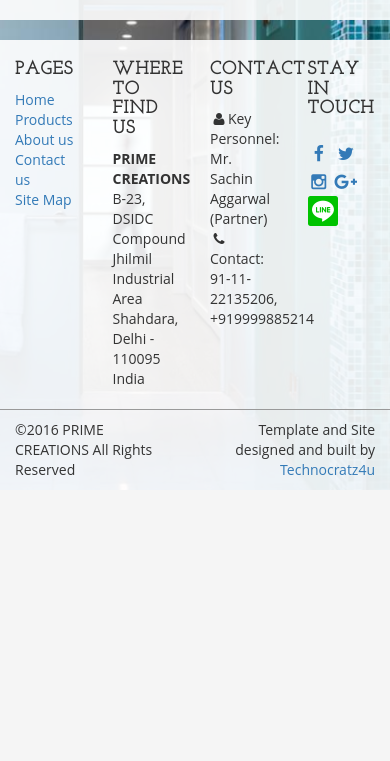
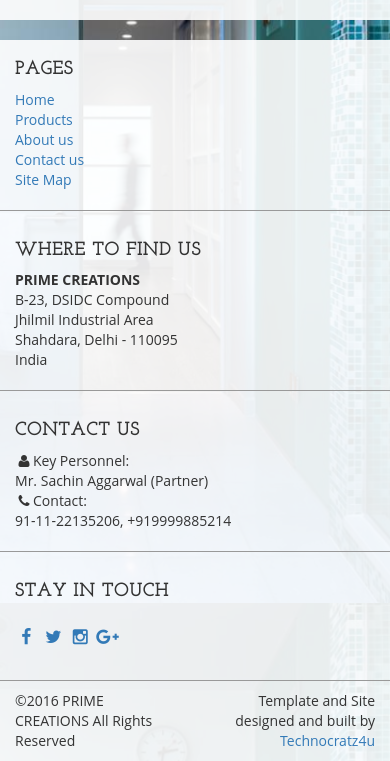
Before and after one commit to technocratz4u/velvetfitting, a PHP site: page /views/about.php in a window 390 px wide. Shown: the part 1929-2690 px from the top of the page. Before the commit the page ends 2419 px from the top, so only its background shows below. Run offline with PHP 8.4, Linux system fonts and the light colour scheme; some libraries are stand-ins or nearby versions; some web fonts are replaced.

Commit message:
Corrected footer style for responsiveness

```diff
--- a/static/css/customStyle.css
+++ b/static/css/customStyle.css
@@ -340,6 +340,9 @@
 	padding-top:10px;
 }
 
+hr.footer-separator{
+	max-width: none;
+}
 .send-inquiry-link{
 	/* Safari */
 	-webkit-transform: rotate(-90deg);
--- a/static/css/product.css
+++ b/static/css/product.css
@@ -1,10 +1,5 @@
 #map {
   height: 400px;
-}
-
-#product-image{
-	height:550px;
-
 }
 
 #category_items_carousel .item{
--- a/views/footer.php
+++ b/views/footer.php
@@ -1,7 +1,7 @@
 <footer>
 	<div class="container">
 		<div class="row" id="footer-info-row">
-			<div class="col-xs-3">
+			<div class="col-md-3 col-sm-6 col-xs-12">
 				<h4>Pages</h4>
 				<a href="<?php echo __APPLICATION_URL?>">Home</a><br>
 				<a href="<?php echo __WEB_ROOT?>/category">Products</a><br>
@@ -9,19 +9,24 @@
 				<a href="<?php echo __WEB_ROOT?>/contact">Contact us</a><br>
 				<a href="#">Site Map</a><br>
 			</div>
-
-			<div class="col-xs-3">
+			<div class="clearfix visible-xs-block"></div>
+			<hr class="visible-xs-block footer-separator" />
+			<div class="col-md-3 col-sm-6 col-xs-12">
 				<h4>Where to find us</h4>
 				<strong>PRIME CREATIONS</strong><br>B-23, DSIDC Compound <br>Jhilmil Industrial Area
 				<br>Shahdara, Delhi - 110095 <br>India
 			</div>
-			<div class="col-xs-3">
+			<div class="clearfix visible-xs-block visible-sm-block"></div>
+			<hr class="visible-xs-block visible-sm-block footer-separator" />
+			<div class="col-md-3 col-sm-6 col-xs-12">
 				<h4>Contact Us</h4>
 				<i class="fa fa-user fa-fw"></i>Key Personnel: <br>Mr. Sachin Aggarwal
 				(Partner)<br> <i class="fa fa-phone fa-fw"></i>Contact:<br>
 				91-11-22135206, +919999885214
 			</div>
-			<div class="col-xs-3">
+			<div class="clearfix visible-xs-block"></div>
+			<hr class="visible-xs-block footer-separator" />
+			<div class="col-md-3 col-sm-6 col-xs-12">
 				<h4>Stay in touch</h4>
 				<p class="social">
 					<a id="footer-facebook-link" href="#"><i
@@ -30,11 +35,7 @@
 						id="footer-instagram-link" href="#"><i
 						class="fa fa-instagram fa-fw"></i></a> <a
 						id="footer-google-plus-link" href="#"><i
-						class="fa fa-google-plus fa-fw"></i></a> <a id="footer-line-link"
-						href="" target="_blank"> <img
-						src="<?php echo __WEB_ROOT?>/static/img/linebutton_30x30_en.png"
-						width="30px" height="30px" alt="LINE it!" /></a>
-
+						class="fa fa-google-plus fa-fw"></i></a>
 				</p>
 			</div>
 		</div>
```
